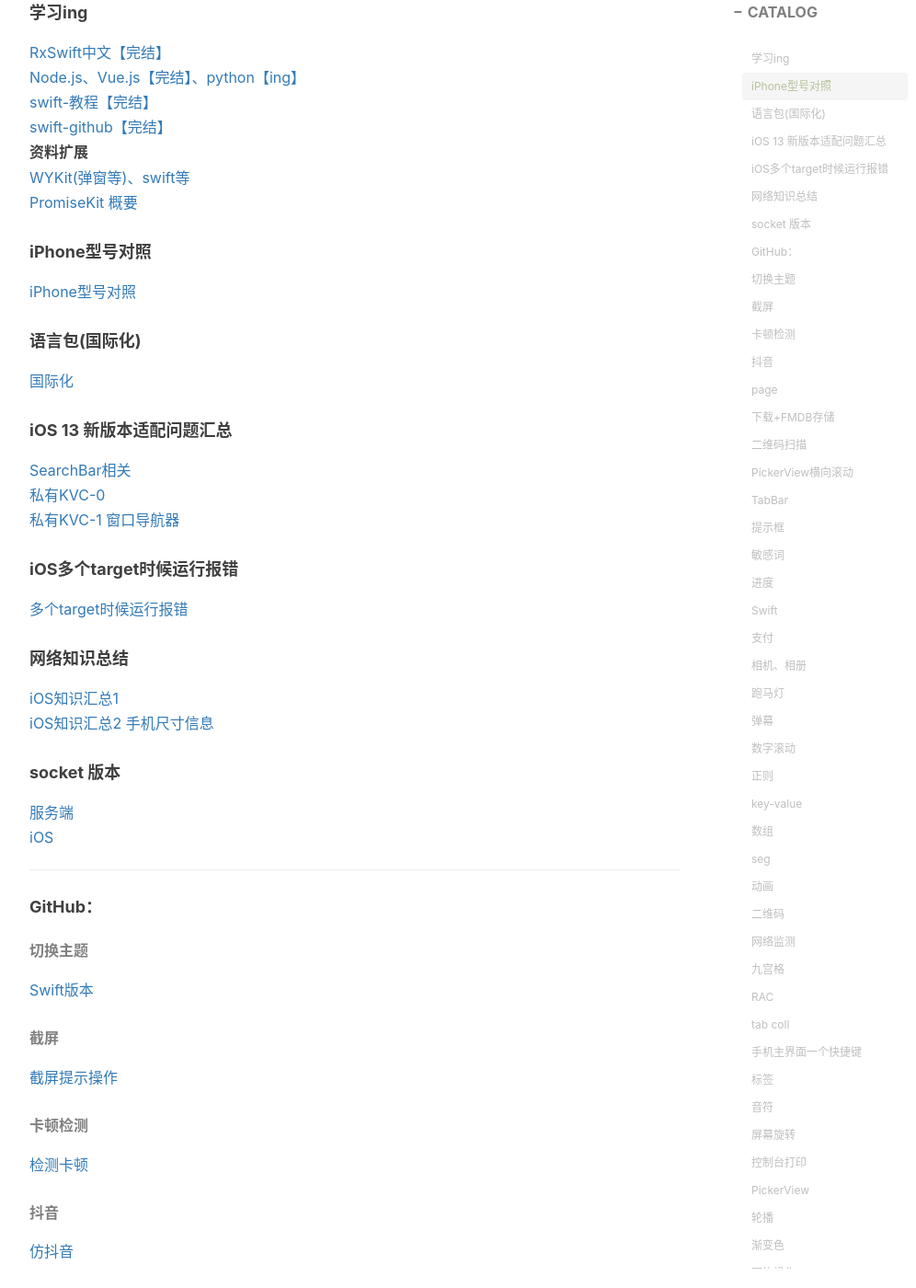
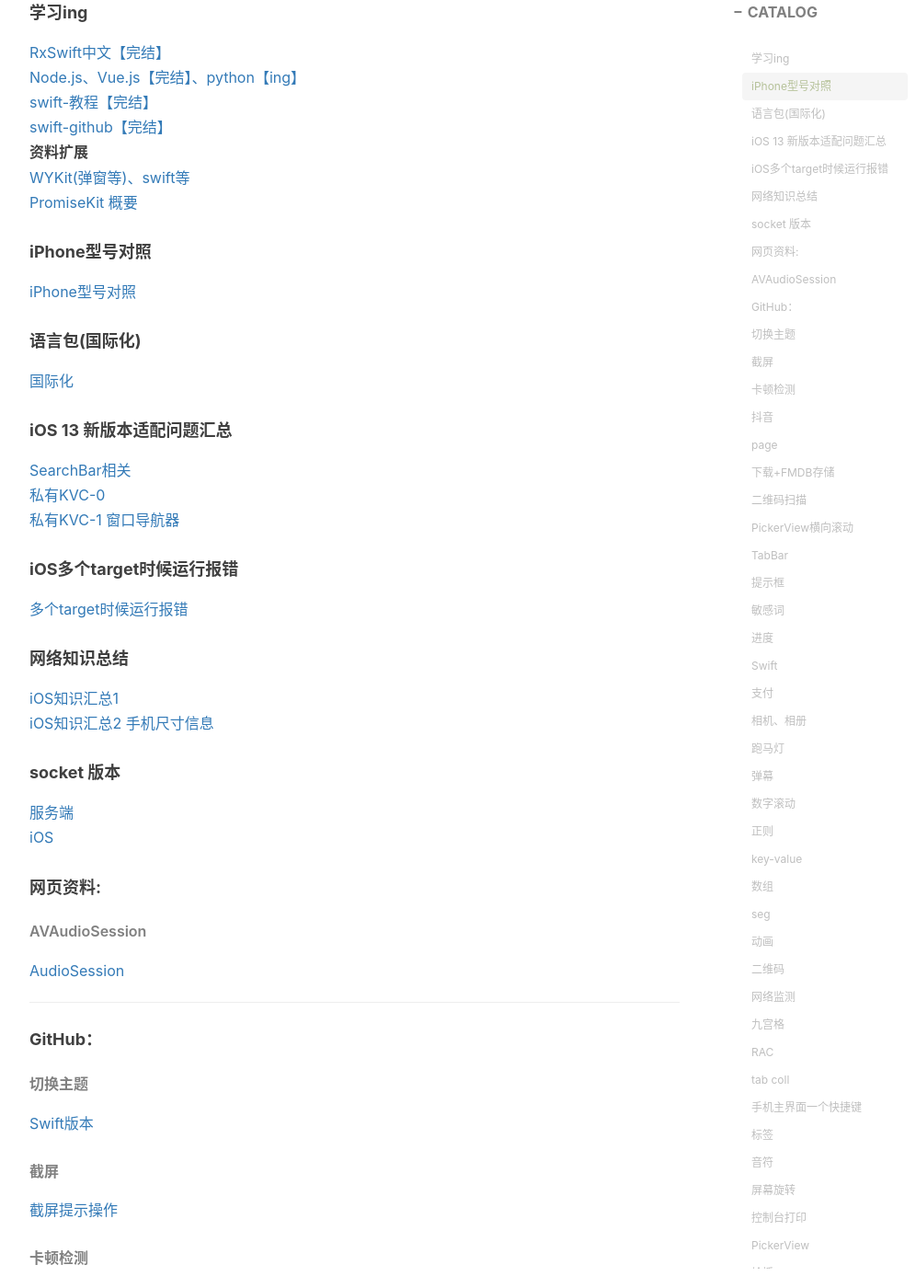
Before and after one commit to yznote/yznote.github.io, a Jekyll site: the page built from _posts/1993-06-05-资料汇总.md, in a window 1280 px wide and 1400 px high, scrolled down 357 px. Shown: the whole window at 92% size, without its empty margins (233-1229 px from the left). Built offline with Jekyll 4.4.1, drawn with Linux system fonts in a browser that asks for light colours; nearby versions of some CDN libraries; comment, search, counter and statistics services are not loaded.

Commit message:
Update 1993-06-05-资料汇总.md

```diff
--- a/_posts/1993-06-05-资料汇总.md
+++ b/_posts/1993-06-05-资料汇总.md
@@ -44,6 +44,12 @@ tags:
 #### socket 版本
 [服务端](https://blog.csdn.net/u013712343/article/details/76234632)
 [iOS](https://github.com/facebook/SocketRocket)
+
+#### 网页资料:
+
+##### AVAudioSession
+
+[AudioSession](http://www.samirchen.com/ios-avaudiosession-3/)
 
 ---
 #### GitHub：
```
